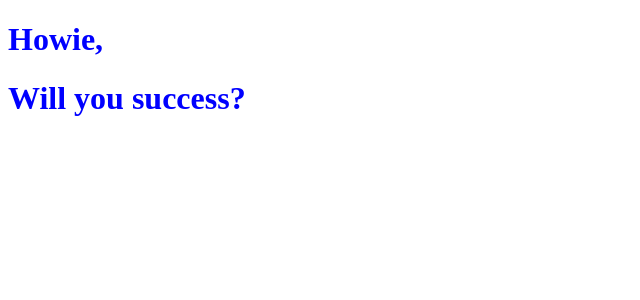
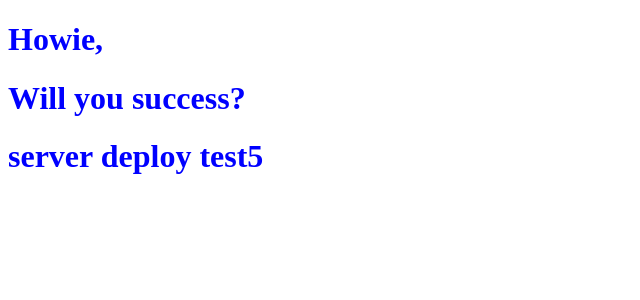
Before and after one commit to Howie-G/Howie_Blogs, a React app: page / in a window 1280 px wide. Shown: the top 300 px of the page, without its empty margins (0-640 px from the left). Built offline with nearby package versions, Linux system fonts and the light colour scheme; the HTML template or start-up script is replaced by a standard one.

Commit message:
server deploy test5

```diff
--- a/src/App.js
+++ b/src/App.js
@@ -7,6 +7,7 @@ function App() {
         <header className="App-header">
           <h1>Howie,</h1>
           <h1>Will you success?</h1>
+          <h1>server deploy test5</h1>
         </header>
       </div>
     </>
```
